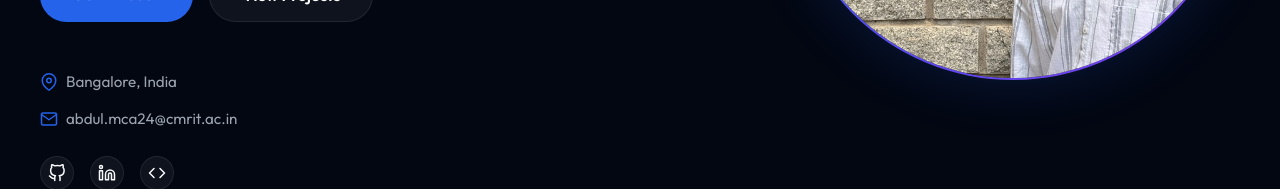
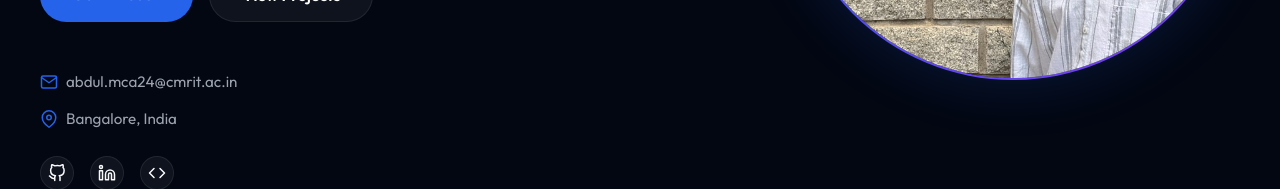
Before and after one commit to Abdul-Affan/portfolio, a React (Vite) app: page / in a window 1280 px wide. Shown: the part 655-844 px from the top of the page. Built offline with nearby package versions, Linux system fonts and the light colour scheme.

Commit message:
Swap Email and Location in Hero section

```diff
--- a/src/App.jsx
+++ b/src/App.jsx
@@ -177,17 +177,17 @@ const App = () => {
               <div className="contact-info-mini">
                 <span style={{ display: 'flex', alignItems: 'center', gap: '8px' }}>
                   <svg width="18" height="18" viewBox="0 0 24 24" fill="none" stroke="currentColor" strokeWidth="2" strokeLinecap="round" strokeLinejoin="round" style={{ color: 'var(--accent-primary)' }}>
+                    <path d="M4 4h16c1.1 0 2 .9 2 2v12c0 1.1-.9 2-2 2H4c-1.1 0-2-.9-2-2V6c0-1.1.9-2 2-2z"></path>
+                    <polyline points="22,6 12,13 2,6"></polyline>
+                  </svg>
+                  abdul.mca24@cmrit.ac.in
+                </span>
+                <span style={{ display: 'flex', alignItems: 'center', gap: '8px' }}>
+                  <svg width="18" height="18" viewBox="0 0 24 24" fill="none" stroke="currentColor" strokeWidth="2" strokeLinecap="round" strokeLinejoin="round" style={{ color: 'var(--accent-primary)' }}>
                     <path d="M21 10c0 7-9 13-9 13s-9-6-9-13a9 9 0 0 1 18 0z"></path>
                     <circle cx="12" cy="10" r="3"></circle>
                   </svg>
                   Bangalore, India
-                </span>
-                <span style={{ display: 'flex', alignItems: 'center', gap: '8px' }}>
-                  <svg width="18" height="18" viewBox="0 0 24 24" fill="none" stroke="currentColor" strokeWidth="2" strokeLinecap="round" strokeLinejoin="round" style={{ color: 'var(--accent-primary)' }}>
-                    <path d="M4 4h16c1.1 0 2 .9 2 2v12c0 1.1-.9 2-2 2H4c-1.1 0-2-.9-2-2V6c0-1.1.9-2 2-2z"></path>
-                    <polyline points="22,6 12,13 2,6"></polyline>
-                  </svg>
-                  abdul.mca24@cmrit.ac.in
                 </span>
               </div>
 
```
